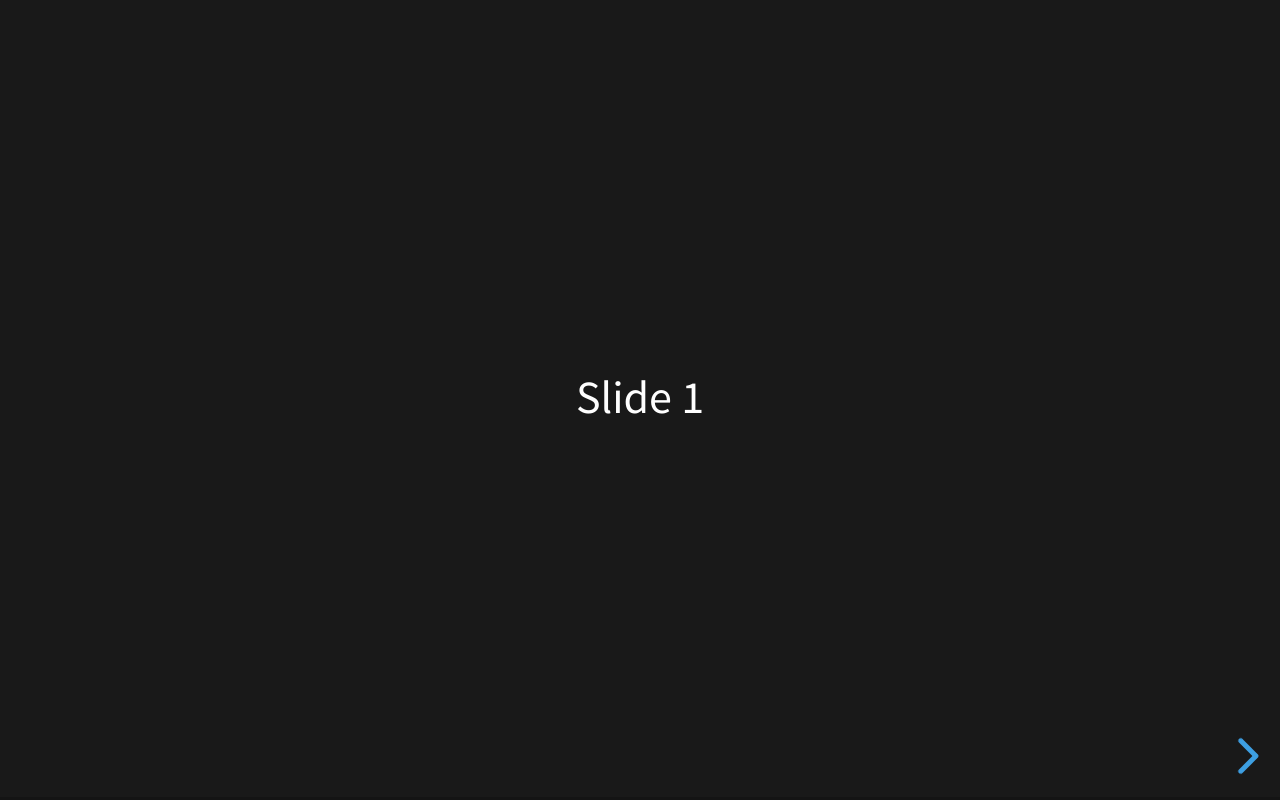
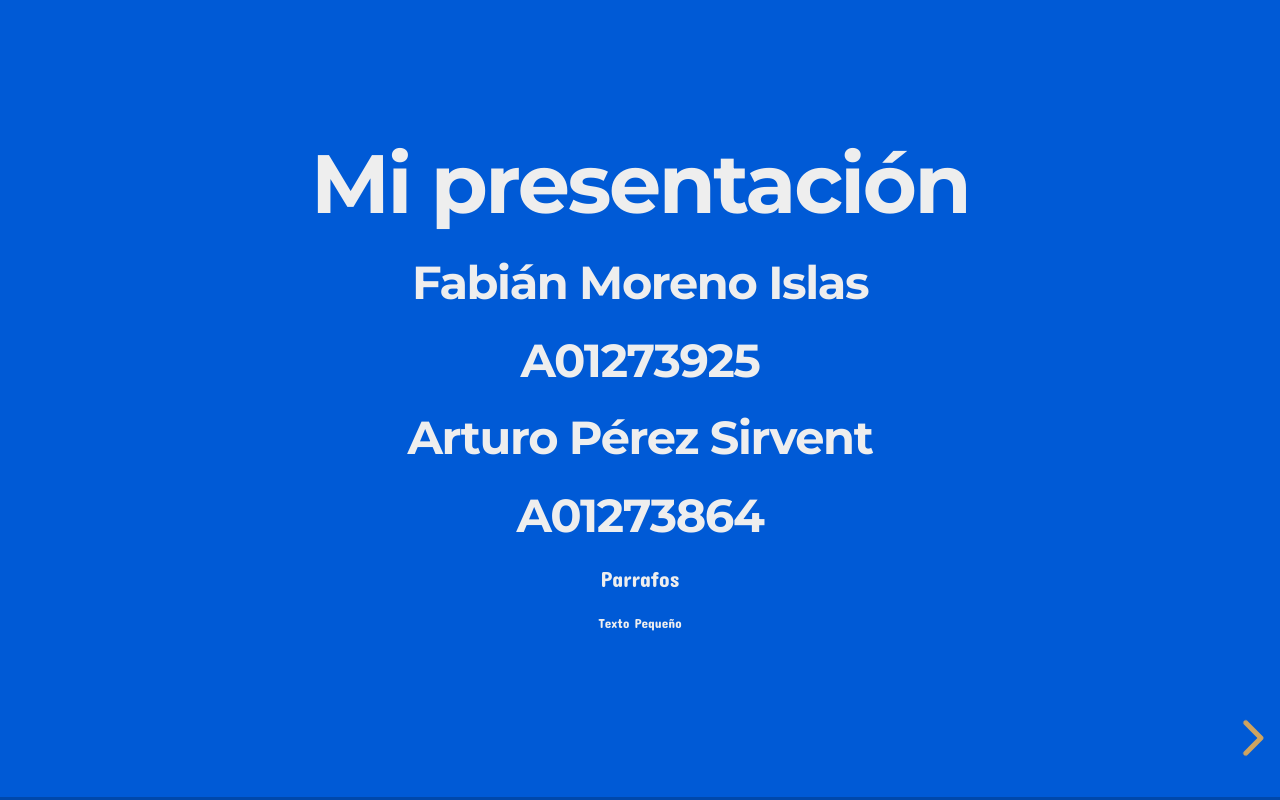
Before and after one commit to sirvent94/Presentaci-nDAWJuego, a website: page reveal.js-master/index.html in a window 1280 px wide. Drawn offline with Linux system fonts and the light colour scheme.

Commit message:
Segundo Commit

```diff
--- /dev/null
+++ b/reveal.js-master/css/theme/source/custom.scss
@@ -0,0 +1,31 @@
+/**
+ * Black theme for reveal.js.
+ *
+ * Copyright (C) 2011-2012 Hakim El Hattab, http://hakim.se
+ */
+
+// Default mixins and settings -----------------
+@import "../template/mixins";
+@import "../template/settings";
+// ---------------------------------------------
+// Include theme-specific fonts
+@import url(https://fonts.googleapis.com/css?family=Montserrat:700);
+@import url(https://fonts.googleapis.com/css?family=Open+Sans:400,700,400italic,700italic);
+@import url('https://fonts.googleapis.com/css?family=Concert+One|Pacifico');
+// Override theme settings (see ../template/settings.scss)
+$backgroundColor: #005ad6;
+$mainFont: 'Concert One',
+sans-serif;
+$linkColor: #e7ad52;
+$linkColorHover: lighten( $linkColor,
+20%);
+$headingFont: 'Montserrat',
+Impact,
+sans-serif;
+$headingTextShadow: none;
+$headingLetterSpacing: -0.03em;
+$headingTextTransform: none;
+$selectionBackgroundColor: #e7ad52;
+// Theme template ------------------------------
+@import "../template/theme";
+// ---------------------------------------------
--- a/reveal.js-master/index.html
+++ b/reveal.js-master/index.html
@@ -1,5 +1,6 @@
 <!doctype html>
-<html>
+<html lang="es">
+
 <head>
     <meta charset="utf-8">
     <meta name="viewport" content="width=device-width, initial-scale=1.0, maximum-scale=1.0, user-scalable=no">
@@ -8,25 +9,99 @@
 
     <link rel="stylesheet" href="css/reset.css">
     <link rel="stylesheet" href="css/reveal.css">
-		<link rel="stylesheet" href="css/theme/black.css">
+    <link rel="stylesheet" href="css/theme/custom.css">
 
     <!-- Theme used for syntax highlighting of code -->
     <link rel="stylesheet" href="lib/css/monokai.css">
 
+    <style>
+        .imagenes_diapositiva {
+            border: none !important;
+            background: none !important;
+        }
+    </style>
+
+
+
     <!-- Printing and PDF exports -->
     <script>
-			var link = document.createElement( 'link' );
+        var link = document.createElement('link');
         link.rel = 'stylesheet';
         link.type = 'text/css';
-			link.href = window.location.search.match( /print-pdf/gi ) ? 'css/print/pdf.css' : 'css/print/paper.css';
-			document.getElementsByTagName( 'head' )[0].appendChild( link );
+        link.href = window.location.search.match(/print-pdf/gi) ? 'css/print/pdf.css' : 'css/print/paper.css';
+        document.getElementsByTagName('head')[0].appendChild(link);
     </script>
 </head>
+
 <body>
     <div class="reveal">
         <div class="slides">
-				<section>Slide 1</section>
-				<section>Slide 2</section>
+            <section data-background-transition="zoom">
+                <h1>Mi presentación</h1>
+                <h2>Fabián Moreno Islas</h2>
+                <h2>A01273925</h2>
+                <h2>Arturo Pérez Sirvent</h2>
+                <h2>A01273864</h2>
+                <p>Parrafos</p>
+
+                <p><small>Texto Pequeño</small></p>
+            </section>
+            <section data-background-transition="zoom">Slide 2</section>
+            <section>
+                <h1>Mi presentación</h1>
+                <h2>Mi presentación</h2>
+                <p>Parrafos</p>
+            </section>
+
+            <section data-background-transition="zoom">
+                <h1>Mi presentación</h1>
+                <h2>Mi presentación</h2>
+                <p>Parrafos</p>
+                <p><small>Texto Pequeño</small></p>
+            </section>
+            <section data-background-transition="zoom">Slide 2</section>
+            <section id="fragmentos">
+                <h1>Mi presentación</h1>
+                <h2>Mi presentación</h2>
+                <ul>
+                    <li class="fragment grow">1</li>
+                    <li class="fragment shrink">2</li>
+                    <li class="fragment">3</li>
+                    <li class="fragment">4</li>
+                </ul>
+                <p>Parrafos</p>
+            </section>
+
+            <section>
+
+                <section data-background-transition="zoom">
+                    <h1>Mi presentación</h1>
+                    <h2>Mi presentación</h2>
+                    <p>Parrafos</p>
+                    <p><small>Texto Pequeño</small></p>
+                </section>
+                <section data-background-transition="zoom">Slide 2</section>
+                <section>
+                    <h1>Mi presentación</h1>
+                    <h2>Mi presentación</h2>
+                    <p>Parrafos</p>
+                </section>
+
+                <section data-background-transition="zoom">
+                    <h1>Mi presentación</h1>
+                    <h2>Mi presentación</h2>
+                    <p>Parrafos</p>
+                    <p><small>Texto Pequeño</small></p>
+                </section>
+                <section data-background-transition="zoom">Slide 2</section>
+                <section>
+                    <h1>Mi presentación</h1>
+                    <h2>Mi presentación</h2>
+                    <p>Parrafos</p>
+                </section>
+
+            </section>
+
         </div>
     </div>
 
@@ -37,13 +112,19 @@
         // - https://github.com/hakimel/reveal.js#configuration
         // - https://github.com/hakimel/reveal.js#dependencies
         Reveal.initialize({
-				dependencies: [
-					{ src: 'plugin/markdown/marked.js' },
-					{ src: 'plugin/markdown/markdown.js' },
-					{ src: 'plugin/notes/notes.js', async: true },
-					{ src: 'plugin/highlight/highlight.js', async: true }
-				]
+            dependencies: [{
+                src: 'plugin/markdown/marked.js'
+            }, {
+                src: 'plugin/markdown/markdown.js'
+            }, {
+                src: 'plugin/notes/notes.js',
+                async: true
+            }, {
+                src: 'plugin/highlight/highlight.js',
+                async: true
+            }]
         });
     </script>
 </body>
+
 </html>
```
Also changed, not shown: reveal.js-master/css/theme/custom.css (added). Lines whose indentation alone changed are shown as unchanged.
